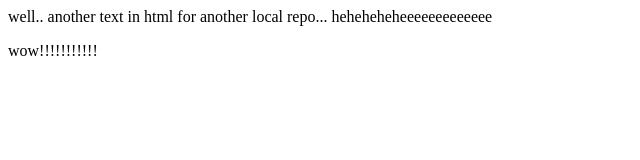
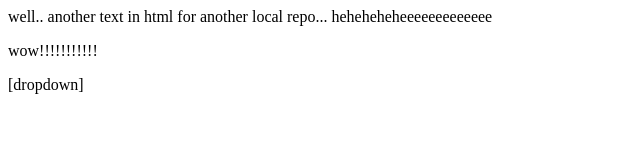
Before and after one commit to memyself-web/LocalRepo, a plain HTML site: page index.html in a window 1280 px wide. Shown: the whole page, without its empty margins (0-640 px from the left). Drawn offline with Linux system fonts and the light colour scheme.

Commit message:
dropdown

```diff
--- a/index.html
+++ b/index.html
@@ -1,2 +1,3 @@
 <p>well.. another text in html for another local repo... heheheheheeeeeeeeeeeee</p>
 <p>wow!!!!!!!!!!!</p>
+<p>[dropdown]</p>
```
